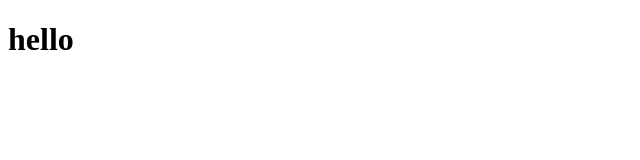
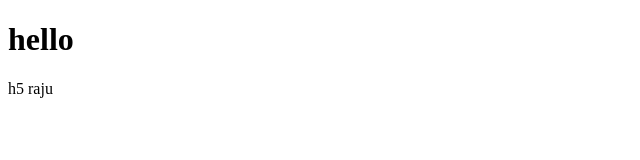
Before and after one commit to robeyoul/new-project, a plain HTML site: page index.html in a window 1280 px wide. Shown: the full height of the page, 0-640 px from the left. Drawn offline with Linux system fonts and the light colour scheme.

Commit message:
Update index.html

```diff
--- a/index.html
+++ b/index.html
@@ -9,6 +9,7 @@
 
 <body>
 <h1>hello</h1>
+    h5 raju
 </body>
 
 </html>
```
